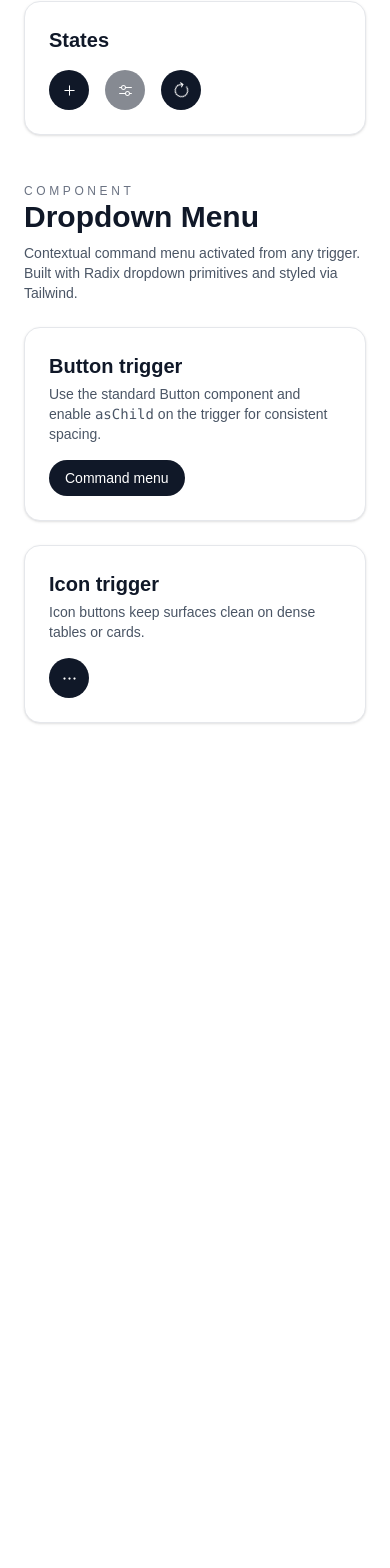
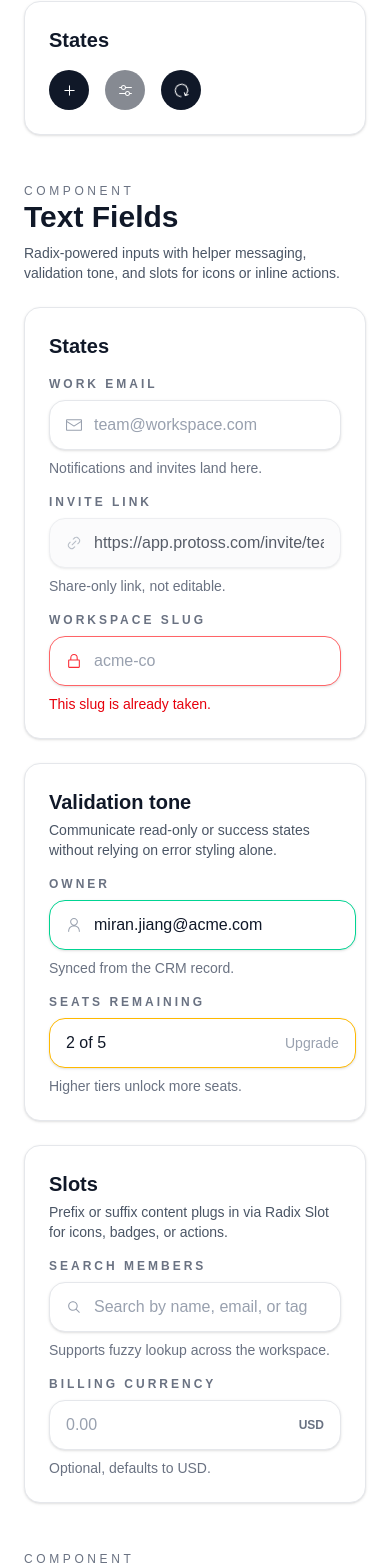
Before and after one commit to kamrade/protoss, a Next.js app: page /showcase in a window 390 px wide. Shown: the part 1576-3144 px from the top of the page. Before the commit the page ends 2363 px from the top, so only its background shows below. Built offline with nearby package versions, Linux system fonts and the light colour scheme.

Commit message:
Text Field, Associated Entities

```diff
--- a/package.json
+++ b/package.json
@@ -12,6 +12,7 @@
   "dependencies": {
     "@radix-ui/react-dropdown-menu": "^2.1.16",
     "@radix-ui/react-icons": "^1.3.2",
+    "@radix-ui/react-label": "^2.1.8",
     "@radix-ui/react-slot": "^1.2.4",
     "next": "16.0.6",
     "react": "19.2.0",
--- a/src/app/associated-entities/page.tsx
+++ b/src/app/associated-entities/page.tsx
@@ -1,27 +1,65 @@
+import { IconButton } from "@/components/IconButton";
+import { DropdownMenu, DropdownMenuContent, DropdownMenuItem, DropdownMenuTrigger } from "@/components/DropdownMenu";
+import { PlusIcon } from "@radix-ui/react-icons";
+
+const entitySections = [
+  {
+    title: "Shareholders",
+    options: ["Individual", "Corporate"],
+  },
+  {
+    title: "Directors",
+    options: ["Individual"],
+  },
+  {
+    title: "Authorised Signatories",
+    options: ["Individual"],
+  },
+  {
+    title: "Users",
+    options: ["Individual"],
+  },
+] as const;
+
 export default function AssociatedEntitiesPage() {
   return (
-    <main className="mx-auto flex max-w-4xl flex-col gap-6 px-6 py-16">
-      <header>
-        <p className="text-sm uppercase tracking-wide text-gray-500">
-          Operations
-        </p>
+    <main className="mx-auto flex max-w-4xl flex-col gap-8 px-6 py-16">
+      <header className="flex flex-col gap-2">
         <h1 className="text-4xl font-semibold text-gray-900">
           Associated Entities
         </h1>
-        <p className="mt-3 text-lg text-gray-600">
-          Track and review every partner, vendor, and subsidiary linked to your
-          organization with clear ownership context.
+        <p className="text-sm text-gray-600">
+          Centralized records for every partner connected to this workspace.
         </p>
       </header>
-      <section className="rounded-2xl border border-gray-200 bg-white p-6 shadow-sm">
-        <p className="text-sm font-semibold text-gray-900">
-          Nothing to review yet
-        </p>
-        <p className="mt-2 text-gray-600">
-          Start by uploading entity information to get a consolidated picture of
-          your ecosystem relationships.
-        </p>
-      </section>
+
+      <div className="flex flex-col gap-4">
+        {entitySections.map(({ title, options }) => (
+          <section
+            key={title}
+            className="rounded-2xl border border-gray-200 bg-white p-6 shadow-sm"
+          >
+            <div className="flex items-center justify-between gap-4">
+              <h2 className="text-xl font-semibold text-gray-900">{title}</h2>
+              <DropdownMenu>
+                <DropdownMenuTrigger asChild>
+                  <IconButton aria-label={`Add ${title}`}>
+                    <PlusIcon />
+                  </IconButton>
+                </DropdownMenuTrigger>
+                <DropdownMenuContent align="end">
+                  {options.map((option) => (
+                    <DropdownMenuItem key={option}>{option}</DropdownMenuItem>
+                  ))}
+                </DropdownMenuContent>
+              </DropdownMenu>
+            </div>
+            <p className="mt-2 text-sm text-gray-500">
+              No records yet. Use the add button to create the first entry.
+            </p>
+          </section>
+        ))}
+      </div>
     </main>
   );
 }
--- /dev/null
+++ b/src/app/showcase/TextFieldShowcase.tsx
@@ -0,0 +1,114 @@
+import { TextField } from "@/components/TextField";
+import {
+  EnvelopeClosedIcon,
+  Link2Icon,
+  LockClosedIcon,
+  MagnifyingGlassIcon,
+  PersonIcon,
+} from "@radix-ui/react-icons";
+
+const stateExamples = [
+  {
+    label: "Work email",
+    description: "Notifications and invites land here.",
+    placeholder: "team@workspace.com",
+    leadingVisual: <EnvelopeClosedIcon className="h-4 w-4" />,
+  },
+  {
+    label: "Invite link",
+    description: "Share-only link, not editable.",
+    value: "https://app.protoss.com/invite/team-alpha",
+    disabled: true,
+    leadingVisual: <Link2Icon className="h-4 w-4" />,
+  },
+  {
+    label: "Workspace slug",
+    placeholder: "acme-co",
+    errorMessage: "This slug is already taken.",
+    leadingVisual: <LockClosedIcon className="h-4 w-4" />,
+  },
+] as const;
+
+const intentExamples = [
+  {
+    label: "Owner",
+    description: "Synced from the CRM record.",
+    value: "miran.jiang@acme.com",
+    intent: "success",
+    leadingVisual: <PersonIcon className="h-4 w-4" />,
+  },
+  {
+    label: "Seats remaining",
+    description: "Higher tiers unlock more seats.",
+    value: "2 of 5",
+    intent: "warning",
+    trailingVisual: "Upgrade",
+  },
+] as const;
+
+const decoratorExamples = [
+  {
+    label: "Search members",
+    placeholder: "Search by name, email, or tag",
+    description: "Supports fuzzy lookup across the workspace.",
+    leadingVisual: <MagnifyingGlassIcon className="h-4 w-4" />,
+  },
+  {
+    label: "Billing currency",
+    placeholder: "0.00",
+    description: "Optional, defaults to USD.",
+    trailingVisual: <span className="text-xs font-semibold text-gray-500">USD</span>,
+  },
+] as const;
+
+export function TextFieldShowcase() {
+  return (
+    <section className="flex flex-col gap-6">
+      <div>
+        <p className="text-xs uppercase tracking-[0.3em] text-gray-500">
+          Component
+        </p>
+        <h2 className="text-3xl font-semibold text-gray-900">Text Fields</h2>
+        <p className="mt-2 text-sm text-gray-600">
+          Radix-powered inputs with helper messaging, validation tone, and slots
+          for icons or inline actions.
+        </p>
+      </div>
+
+      <div className="rounded-2xl border border-gray-200 bg-white p-6 shadow-sm">
+        <h3 className="text-xl font-semibold text-gray-900">States</h3>
+        <div className="mt-4 grid gap-4 md:grid-cols-2">
+          {stateExamples.map((field) => (
+            <TextField key={field.label} {...field} />
+          ))}
+        </div>
+      </div>
+
+      <div className="rounded-2xl border border-gray-200 bg-white p-6 shadow-sm">
+        <h3 className="text-xl font-semibold text-gray-900">Validation tone</h3>
+        <p className="mt-1 text-sm text-gray-600">
+          Communicate read-only or success states without relying on error
+          styling alone.
+        </p>
+        <div className="mt-4 grid gap-4 md:grid-cols-2">
+          {intentExamples.map((field) => (
+            <TextField key={field.label} {...field} />
+          ))}
+        </div>
+      </div>
+
+      <div className="rounded-2xl border border-gray-200 bg-white p-6 shadow-sm">
+        <h3 className="text-xl font-semibold text-gray-900">Slots</h3>
+        <p className="mt-1 text-sm text-gray-600">
+          Prefix or suffix content plugs in via Radix Slot for icons, badges, or
+          actions.
+        </p>
+        <div className="mt-4 grid gap-4 md:grid-cols-2">
+          {decoratorExamples.map((field) => (
+            <TextField key={field.label} {...field} />
+          ))}
+        </div>
+      </div>
+    </section>
+  );
+}
--- a/src/app/showcase/page.tsx
+++ b/src/app/showcase/page.tsx
@@ -1,6 +1,7 @@
 import { ButtonShowcase } from "./ButtonShowcase";
+import { DropdownMenuShowcase } from "./DropdownMenuShowcase";
 import { IconButtonShowcase } from "./IconButtonShowcase";
-import { DropdownMenuShowcase } from "./DropdownMenuShowcase";
+import { TextFieldShowcase } from "./TextFieldShowcase";
 
 export default function ShowcasePage() {
   return (
@@ -19,6 +20,7 @@ export default function ShowcasePage() {
       </header>
       <ButtonShowcase />
       <IconButtonShowcase />
+      <TextFieldShowcase />
       <DropdownMenuShowcase />
     </main>
   );
--- /dev/null
+++ b/src/components/TextField/TextField.tsx
@@ -0,0 +1,122 @@
+import * as React from "react";
+import { Slot } from "@radix-ui/react-slot";
+import * as LabelPrimitive from "@radix-ui/react-label";
+
+const cn = (...classes: Array<string | undefined | false>) =>
+  classes.filter(Boolean).join(" ");
+
+const intentStyles = {
+  default:
+    "border-gray-200 focus-within:border-gray-900 focus-within:ring-gray-100",
+  success:
+    "border-emerald-400 focus-within:border-emerald-600 focus-within:ring-emerald-50",
+  warning:
+    "border-amber-400 focus-within:border-amber-500 focus-within:ring-amber-50",
+} as const;
+
+export type TextFieldIntent = keyof typeof intentStyles;
+
+export interface TextFieldProps
+  extends React.InputHTMLAttributes<HTMLInputElement> {
+  label?: React.ReactNode;
+  description?: React.ReactNode;
+  errorMessage?: React.ReactNode;
+  leadingVisual?: React.ReactNode;
+  trailingVisual?: React.ReactNode;
+  wrapperClassName?: string;
+  fieldClassName?: string;
+  intent?: TextFieldIntent;
+}
+
+export const TextField = React.forwardRef<HTMLInputElement, TextFieldProps>(
+  (
+    {
+      label,
+      description,
+      errorMessage,
+      leadingVisual,
+      trailingVisual,
+      wrapperClassName,
+      fieldClassName,
+      className,
+      intent = "default",
+      id,
+      disabled,
+      ...props
+    },
+    forwardedRef
+  ) => {
+    const generatedId = React.useId();
+    const inputId = id ?? generatedId;
+    const descriptionId = description ? `${inputId}-description` : undefined;
+    const errorId = errorMessage ? `${inputId}-error` : undefined;
+    const describedBy = [errorId, descriptionId].filter(Boolean).join(" ") || undefined;
+    const toneClass = errorMessage
+      ? "border-red-400 focus-within:border-red-600 focus-within:ring-red-50"
+      : intentStyles[intent];
+
+    const renderVisual = (visual?: React.ReactNode) => {
+      if (!visual) {
+        return null;
+      }
+
+      const iconClass = cn(
+        "flex items-center text-gray-400",
+        disabled && "text-gray-300",
+        errorMessage && "text-red-500"
+      );
+
+      return React.isValidElement(visual) ? (
+        <Slot className={iconClass}>{visual}</Slot>
+      ) : (
+        <span className={iconClass}>{visual}</span>
+      );
+    };
+
+    return (
+      <div className={cn("flex w-full flex-col gap-2", wrapperClassName)}>
+        {label && (
+          <LabelPrimitive.Root
+            htmlFor={inputId}
+            className="text-xs font-semibold uppercase tracking-[0.25em] text-gray-500"
+          >
+            {label}
+          </LabelPrimitive.Root>
+        )}
+        <div
+          data-disabled={disabled ? "true" : undefined}
+          className={cn(
+            "inline-flex w-full items-center gap-3 rounded-2xl border bg-white px-4 py-3 text-sm shadow-sm transition focus-within:ring-4 data-[disabled=true]:cursor-not-allowed data-[disabled=true]:bg-gray-50 data-[disabled=true]:opacity-70",
+            toneClass,
+            fieldClassName
+          )}
+        >
+          {renderVisual(leadingVisual)}
+          <input
+            id={inputId}
+            ref={forwardedRef}
+            disabled={disabled}
+            aria-describedby={describedBy}
+            className={cn(
+              "flex-1 border-none bg-transparent text-base text-gray-900 placeholder:text-gray-400 focus-visible:outline-none disabled:cursor-not-allowed",
+              className
+            )}
+            {...props}
+          />
+          {renderVisual(trailingVisual)}
+        </div>
+        {errorMessage ? (
+          <p id={errorId} className="text-sm text-red-600">
+            {errorMessage}
+          </p>
+        ) : description ? (
+          <p id={descriptionId} className="text-sm text-gray-500">
+            {description}
+          </p>
+        ) : null}
+      </div>
+    );
+  }
+);
+
+TextField.displayName = "TextField";
--- /dev/null
+++ b/src/components/TextField/index.ts
@@ -0,0 +1 @@
+export * from "./TextField";
```
Also changed, not shown: 1 other file (tests, documents, lock files or other folders).
